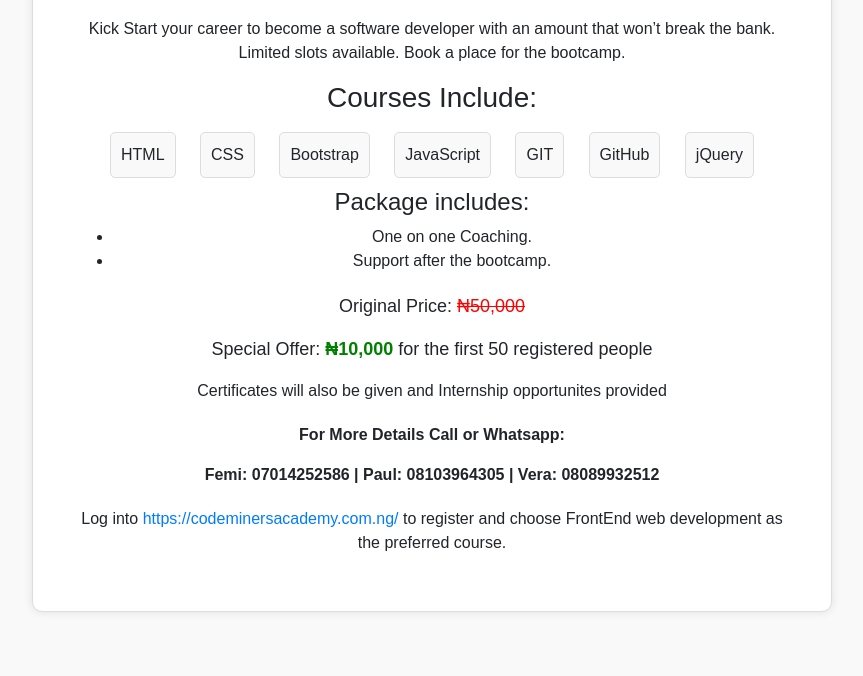
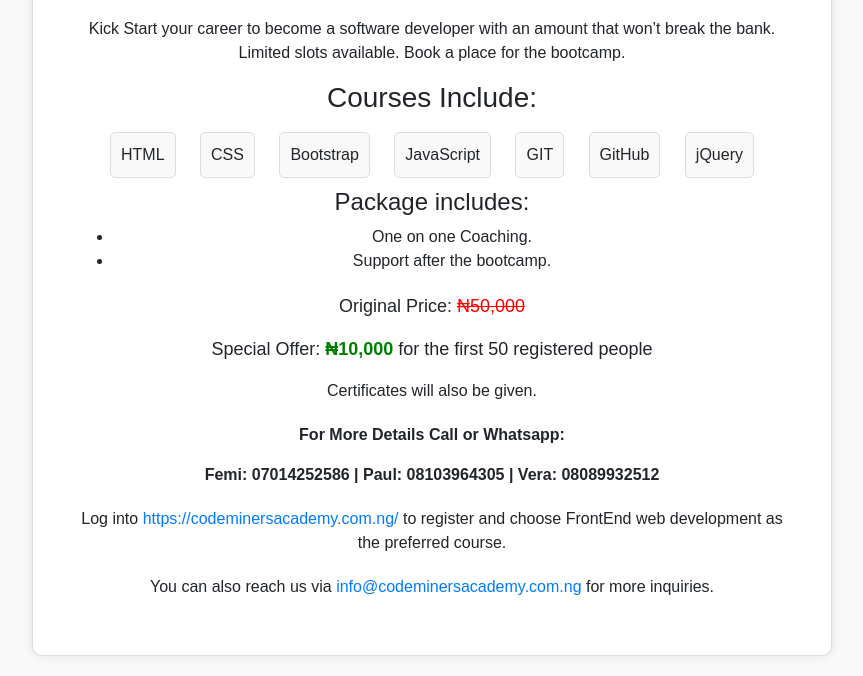
Before and after one commit to ajayii1234/codeminers-ad, a plain HTML site: page index.html in a window 1280 px wide. Shown: the part 233-909 px from the top of the page, without its empty margins (208-1071 px from the left). Before the commit the page ends 865 px from the top, so only its background shows below. Drawn offline with nearby package versions, Linux system fonts and the light colour scheme.

Commit message:
2nd change

```diff
--- a/index.html
+++ b/index.html
@@ -54,7 +54,7 @@
             color: green;
             font-weight: bold;
         }
-        .register-info {
+        .register-info, .additional-info {
             margin-top: 20px;
             font-size: 16px;
         }
@@ -88,7 +88,7 @@
                 <p>Original Price: <span class="original-price">₦50,000</span></p>
                 <p>Special Offer: <span class="new-price">₦10,000</span> for the first 50 registered people</p>
             </div>
-            <p class="certificates">Certificates will also be given and Internship opportunites provided</p>
+            <p class="certificates">Certificates will also be given.</p>
             <div class="contact-info">
                 <p>For More Details Call or Whatsapp:</p>
                 <p>Femi: 07014252586 | Paul: 08103964305 | Vera: 08089932512</p>
@@ -96,6 +96,9 @@
             <div class="register-info">
                 <p>Log into <a href="https://codeminersacademy.com.ng/" target="_blank">https://codeminersacademy.com.ng/</a> to register and choose FrontEnd web development as the preferred course.</p>
             </div>
+            <div class="additional-info">
+                <p>You can also reach us via <a href="mailto:info@codeminersacademy.com.ng">info@codeminersacademy.com.ng</a> for more inquiries.</p>
+            </div>
         </div>
     </div>
     <script src="https://code.jquery.com/jquery-3.5.1.min.js"></script>
```
